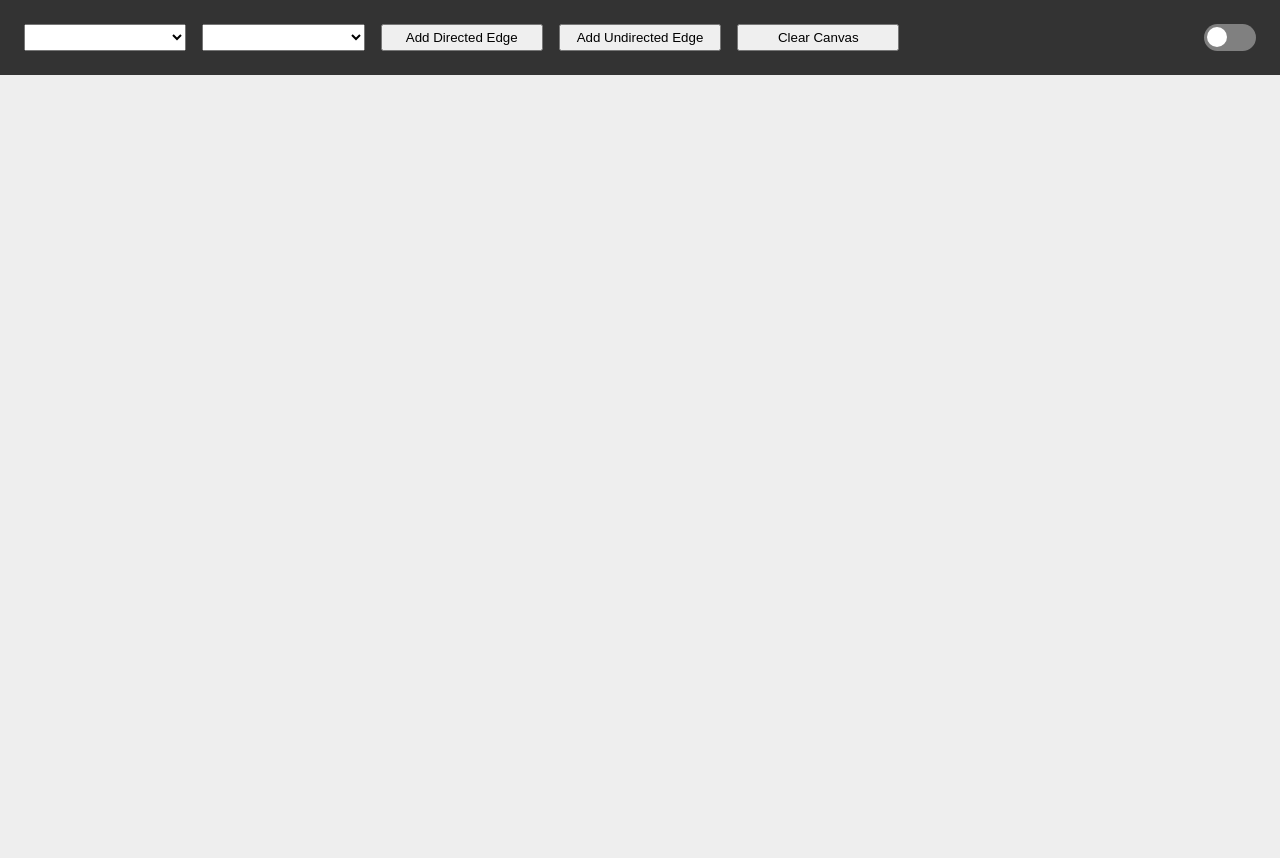
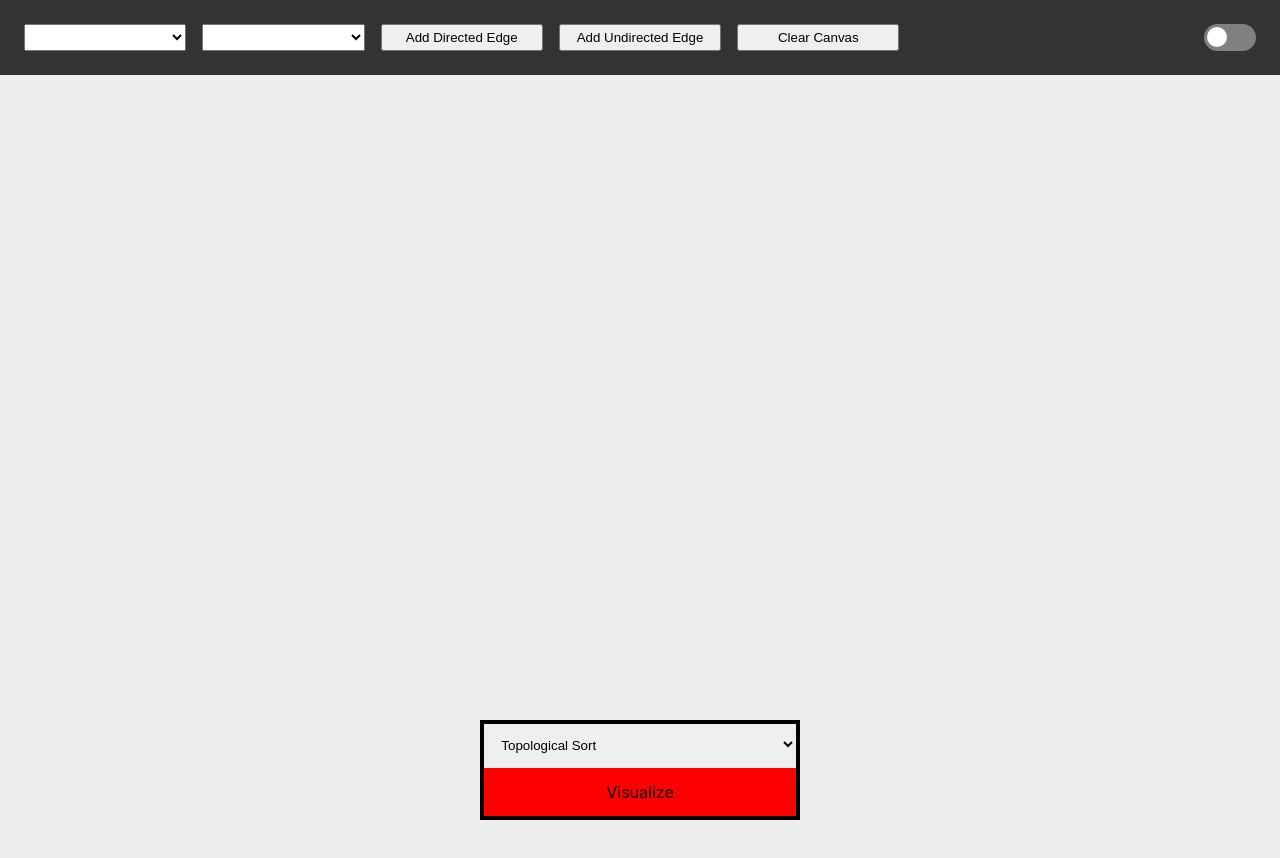
Before and after one commit to Jatinmanav/graph-algorithm-visualizer, a React (Create React App) app: page / in a window 1280 px wide. Shown: the top 858 px of the page. Built offline with nearby package versions, Linux system fonts and the light colour scheme.

Commit message:
add visualize button

```diff
--- a/src/App.tsx
+++ b/src/App.tsx
@@ -4,6 +4,7 @@ import { CanvasContextProvider } from "./contexts/CanvasContext";
 import "./styles/App.scss";
 import Header from "./components/Header";
 import Canvas from "./components/Canvas";
+import Visualize from "./components/Visualize";
 
 const App: React.FC = () => {
   return (
@@ -13,6 +14,7 @@ const App: React.FC = () => {
           <Header />
           <div className="container">
             <Canvas />
+            <Visualize />
           </div>
         </CanvasContextProvider>
       </AdjacencyListContextProvider>
--- a/src/algorithms/topologicalSort.ts
+++ b/src/algorithms/topologicalSort.ts
@@ -1,5 +1,7 @@
+import adjacencyListObject from "../types/adjacencyListObject";
+
 const dfs = (
-  adjacencyList: number[][],
+  adjacencyList: adjacencyListObject[],
   index: number,
   visited: Set<number>,
   tempVisited: Set<number>,
@@ -7,10 +9,10 @@ const dfs = (
 ): boolean => {
   visited.add(index);
   tempVisited.add(index);
-  if (adjacencyList[index].length === 0) {
+  if (adjacencyList[index].target.length === 0) {
     tempVisited.clear();
   }
-  for (let item of adjacencyList[index]) {
+  for (let item of adjacencyList[index].target) {
     if (tempVisited.has(item) === true) {
       return false;
     }
@@ -31,15 +33,15 @@ const dfs = (
   return true;
 };
 
-const topologicalSort = (adjacencyList: number[][]): number[] => {
+const topologicalSort = (adjacencyList: adjacencyListObject[]): number[] => {
   let result: number[] = [];
   let visited = new Set<number>();
-  for (let item in adjacencyList) {
+  for (let item of adjacencyList) {
     let tempVisited = new Set<number>();
-    if (visited.has(+item) === false) {
+    if (visited.has(item.count) === false) {
       let value: boolean = dfs(
         adjacencyList,
-        +item,
+        item.count,
         visited,
         tempVisited,
         result
--- /dev/null
+++ b/src/components/Visualize.tsx
@@ -0,0 +1,21 @@
+import React from "react";
+import "../styles/Visualize.scss";
+
+const Visualize = () => {
+  console.log("rendered");
+  return (
+    <div className="visualize-container">
+      <select name="algorithm" className="visualize-select">
+        <option className="visualize-option">Topological Sort</option>
+        {/* <option className="visualize-option"></option>
+        <option className="visualize-option"></option>
+        <option className="visualize-option"></option>
+        <option className="visualize-option"></option>
+        <option className="visualize-option"></option> */}
+      </select>
+      <div className="visualize-button">Visualize</div>
+    </div>
+  );
+};
+
+export default Visualize;
--- a/src/contexts/AdjacencyListContext.tsx
+++ b/src/contexts/AdjacencyListContext.tsx
@@ -3,6 +3,7 @@ import node from "../types/node";
 import edge from "../types/edge";
 import adjacencyListProvider from "../types/adjacencyListProvider";
 import adjacencyListObject from "../types/adjacencyListObject";
+import topologicalSort from "../algorithms/topologicalSort";
 
 const initialState: adjacencyListProvider = {
   nodeList: [],
@@ -44,6 +45,7 @@ export const AdjacencyListContextProvider = (props: IProps) => {
     }
     setEdgeList([...edgeList, edge]);
     setAdjacencyList(tempAdjacencyList);
+    console.log(topologicalSort(adjacencyList));
     console.log(adjacencyList);
   };
 
--- a/src/styles/App.scss
+++ b/src/styles/App.scss
@@ -12,8 +12,10 @@
 
 .App {}
 
+
 .canvas {
   display: block;
+  position: absolute;
   width: 100%;
   height: 100%;
 }
--- /dev/null
+++ b/src/styles/Visualize.scss
@@ -0,0 +1,42 @@
+.visualize-container {
+  margin: auto;
+  bottom: 0;
+  left: 0;
+  right: 0;
+  min-width: 200px;
+  width: 25vw;
+  height: 10vh;
+  position: absolute;
+  background-color: red;
+}
+
+.visualize-button {
+  margin: auto;
+  max-width: 100%;
+  line-height: 100%;
+  text-align: center;
+  vertical-align: middle;
+  padding: 1em;
+  border: black 4px solid;
+  border-top: none;
+  background-color: red;
+  cursor: pointer;
+}
+
+.visualize-button:hover {
+  border: black 4px solid;
+  border-top: none;
+  background-color: blue;
+}
+
+.visualize-select {
+  margin: auto;
+  padding: 1em;
+  width: 100%;
+  border: black 4px solid;
+  border-bottom: none;
+}
+
+.visualize-select:focus {
+  outline: none;
+}
```
Also changed, not shown: src/actions/visualizeAlgorithm.ts (added, +37 -0 lines).
